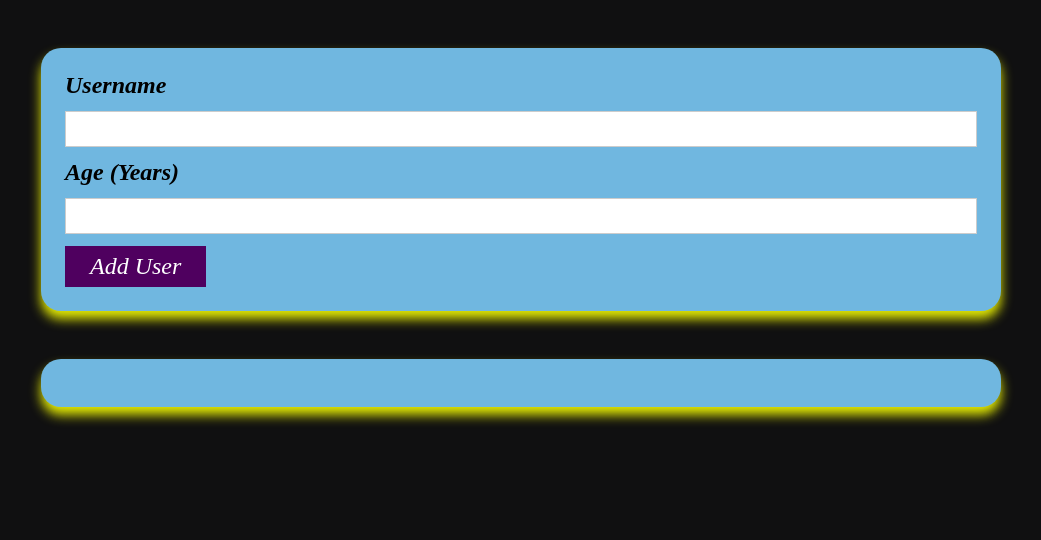
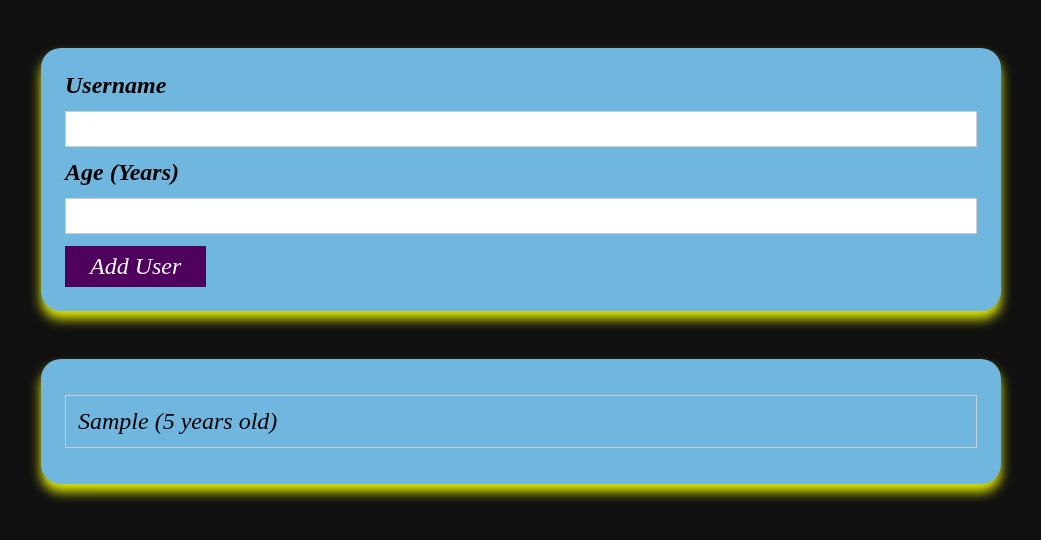
Before and after one commit to Rbravolibtech/9-React-Second-project, a React (Create React App) app in the folder src/: page / in a window 1280 px wide. Both pictures are taken after typing "Sample", "5" into the empty fields and a click on the button "Add User". Shown: the top 540 px of the page, without its empty margins (119-1160 px from the left). Built offline with nearby package versions, Linux system fonts and the light colour scheme; the HTML template or start-up script is replaced by a standard one.

Commit message:
managing list of users 129

```diff
--- a/src/App.js
+++ b/src/App.js
@@ -1,13 +1,24 @@
-import React from "react";
+import React, { useState } from "react";
 
 import AddUser from "./components/Users/AddUser";
 import UsersList from "./components/Users/UserList";
 
 function App() {
+	const [usersList, setUsersList] = useState([]);
+
+	const addUserHandler = (uName, uAge) => {
+		setUsersList((prevUsersList) => {
+			return [
+				...prevUsersList,
+				{ name: uName, age: uAge, id: Math.random().toString() },
+			];
+		});
+	};
+
 	return (
 		<div>
-			<AddUser />
-			<UsersList users={[]} />
+			<AddUser onAddUser={addUserHandler} />
+			<UsersList users={usersList} />
 		</div>
 	);
 }
--- a/src/components/Users/AddUser.js
+++ b/src/components/Users/AddUser.js
@@ -14,11 +14,11 @@
 		if (enteredUsername.trim().length === 0 || enteredAge.trim().length === 0) {
 			return;
 		}
-		if (enteredAge < 1) {
+		if (+enteredAge < 1) {
 			return;
 		}
 
-		console.log(enteredUsername, enteredAge);
+		props.onAddUser(enteredUsername, enteredAge);
 		setEnteredUsername("");
 		setEnteredAge("");
 	};
--- a/src/components/Users/UserList.js
+++ b/src/components/Users/UserList.js
@@ -2,15 +2,13 @@
 
 import Card from "../UI/Card";
 import classes from "./UsersList.module.css";
-
-
 
 const UsersList = (props) => {
 	return (
 		<Card className={classes.users}>
 			<ul>
 				{props.users.map((user) => (
-					<li>
+					<li key={user.id}>
 						{user.name} ({user.age} years old)
 					</li>
 				))}
```
